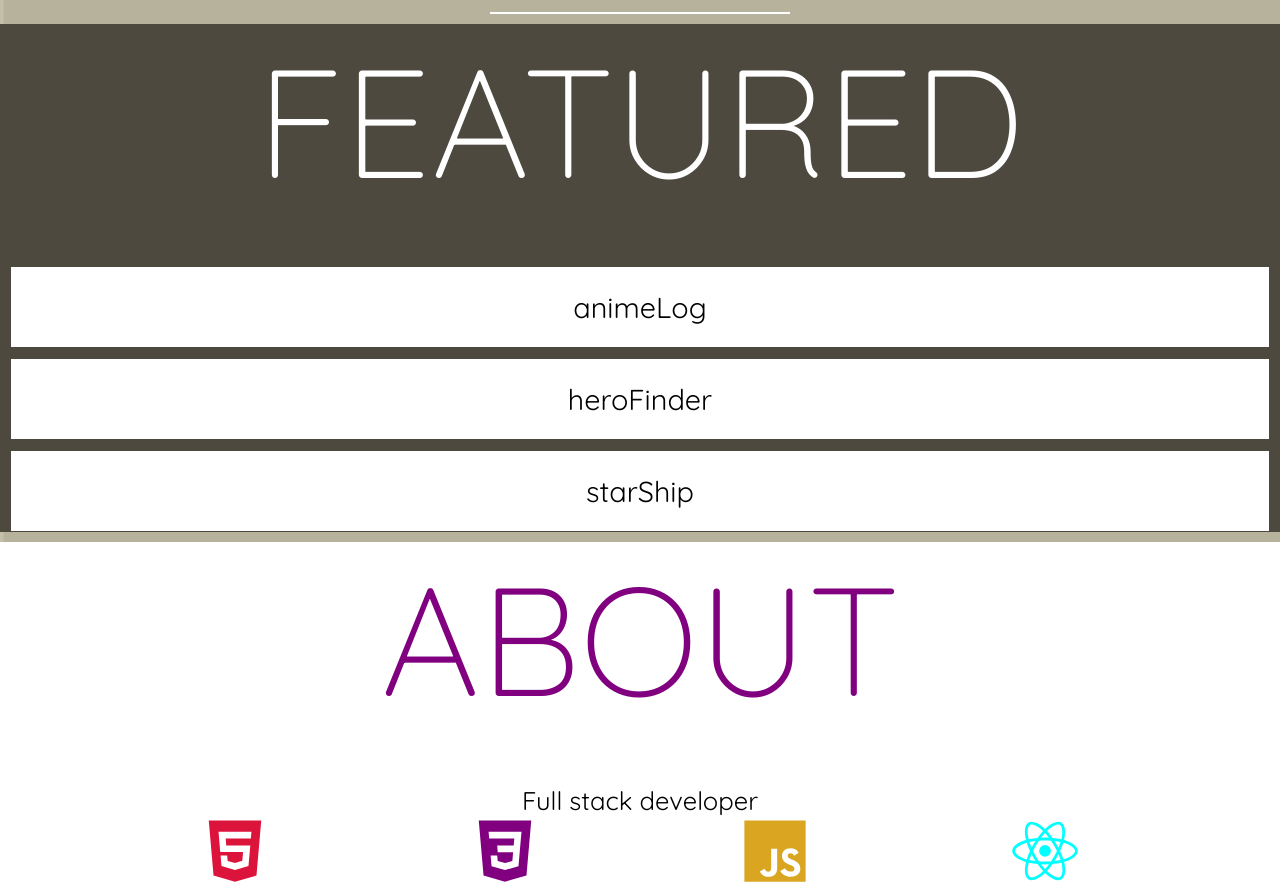
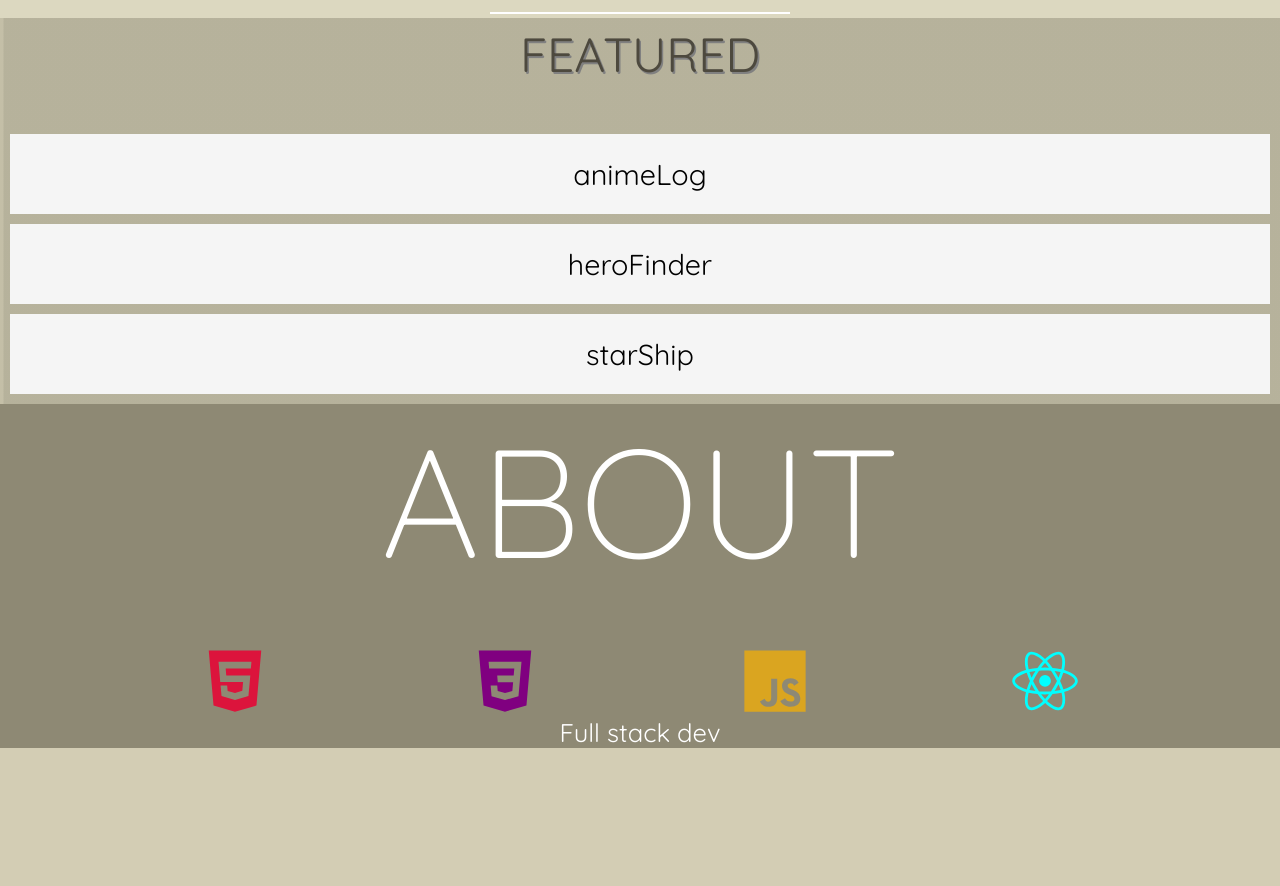
Before and after one commit to marathonic/dev-site, a React (Create React App) app: page / in a window 1280 px wide. Shown: the part 660-1546 px from the top of the page. After the commit the page ends 1408 px from the top, so only its background shows below. Built offline with nearby package versions, Linux system fonts and the light colour scheme; grey boxes are pictures that could not be loaded.

Commit message:
add about section component with icons

```diff
--- a/src/components/About.js
+++ b/src/components/About.js
@@ -12,7 +12,6 @@ function About() {
     <section className="about-container">
       <h1 className="h1-section h1-about">About</h1>
       <span className="about-description">
-        <p>Full stack developer</p>
         <div className="dev-stack-icons">
           <IoLogoHtml5 size={70} color="crimson" />
           <IoLogoCss3 size={70} color="purple" />
@@ -20,12 +19,13 @@ function About() {
           <IoLogoReact size={70} color="cyan" />
           {/*
           <img
-            className="dev-tech-icon"
-            src="https://upload.wikimedia.org/wikipedia/commons/9/99/Unofficial_JavaScript_logo_2.svg"
-            alt="javascript logo"
+          className="dev-tech-icon"
+          src="https://upload.wikimedia.org/wikipedia/commons/9/99/Unofficial_JavaScript_logo_2.svg"
+          alt="javascript logo"
           />
-           */}
+        */}
         </div>
+        <p>Full stack dev</p>
       </span>
     </section>
   );
--- a/src/components/Projects.js
+++ b/src/components/Projects.js
@@ -20,7 +20,7 @@ export const Projects = () => {
 
   return (
     <div className="projects-container">
-      <h1 className="h1-section">Featured</h1>
+      <h1 className="h1-section h1-projects alt-h1-shadow">Featured</h1>
       <div className="mapped-repos-container">{mappedRepos}</div>
     </div>
   );
--- a/src/index.css
+++ b/src/index.css
@@ -7,7 +7,7 @@
 
 :root {
   /* colours - colors */
-  --customColor: #4d493e;
+  --darkText: #4d493e;
   --gentleBeige: #d3cdb4;
   --lightGentleBeige: #ded7bc;
   --gentleBeigeOriginal: #c8c2aa;
@@ -55,8 +55,8 @@ body {
       rgba(0, 0, 0, 0.07) 4px
     ),
     linear-gradient(transparent, transparent 3px, rgba(0, 0, 0, 0.07) 4px);
-  /* box-shadow: inset 0 0 150px var(--customColor), 0.4, */
-  /* inset 0 0 150px var(--customColor), 0.3; */
+  /* box-shadow: inset 0 0 150px var(--darkText), 0.4, */
+  /* inset 0 0 150px var(--darkText), 0.3; */
   /* test */
 }
 
@@ -73,6 +73,7 @@ h1.with-shadow {
   width: 100%;
   display: flex;
   justify-content: center;
+  background-color: #dcd8c0;
 }
 
 .hero {
@@ -87,7 +88,7 @@ h1.with-shadow {
 
 .hero-h1 {
   color: #f95959;
-  color: var(--customColor);
+  color: var(--darkText);
   font-size: 8rem;
   font-weight: lighter;
 }
@@ -95,14 +96,14 @@ h1.with-shadow {
 .h1-categ {
   text-shadow: 0.3rem 0.3rem 0 #bab5a1;
   color: #f95959;
-  color: var(--customColor);
+  color: var(--darkText);
   font-size: 20vw;
 }
 
 .h1-section {
   /* text-shadow: 0.3rem 0.3rem 0 #bab5a1; */
   /* color: #f95959; */
-  /* color: var(--customColor); */
+  /* color: var(--darkText); */
   /* font-family: Arial; */
   /* font-weight: lighter; */
   color: white;
--- a/src/styles/about.css
+++ b/src/styles/about.css
@@ -1,9 +1,14 @@
 .about-container {
-  background-color: white;
+  background-color: black;
+  background-color: #8e8974;
+  /* background-color: #4d493e; */
+  color: white;
 }
 
 .h1-section.h1-about {
   color: purple;
+  color: cyan;
+  color: white;
   text-align: center;
 }
 
--- a/src/styles/nav.css
+++ b/src/styles/nav.css
@@ -6,7 +6,7 @@
   background-color: rgba(255, 255, 255, 0.1);
   background-color: rgba(77, 73, 62, 0.2);
   background-color: #8e8974;
-  /* background-color: var(--customColor); */
+  /* background-color: var(--darkText); */
 
   color: white;
   color: #e3e3e3;
@@ -29,7 +29,7 @@
 .menu-btn {
   background-color: transparent;
   border: transparent;
-  color: var(--customColor);
+  color: var(--darkText);
   color: white;
   padding-right: 16px;
   font-size: clamp(26px, 32px, 42px);
--- a/src/styles/projects.css
+++ b/src/styles/projects.css
@@ -3,7 +3,8 @@
   width: 100%;
   text-align: center;
   margin-top: 6px;
-  background-color: #4d493e;
+  /* background-color: #4d493e; */
+  /* background-color: #dcd8c0; */
 }
 /*  */
 /* .h1-projects { */
@@ -19,6 +20,15 @@
 /* margin-bottom: 50px; */
 /* } */
 
+.h1-section.h1-projects {
+  color: var(--darkText);
+  font-weight: normal;
+}
+
+.alt-h1-shadow {
+  text-shadow: 0.1rem 0.1rem 0 gray;
+}
+
 .mapped-repos-container {
   width: 100%;
 }
@@ -29,8 +39,8 @@
   justify-content: space-evenly;
   align-items: center;
 
-  background-color: white;
-  border: solid #4d493e 1px;
+  background-color: whitesmoke;
+  /* border: solid #4d493e 1px; */
   height: 5rem;
   margin: 10px;
 }
```
